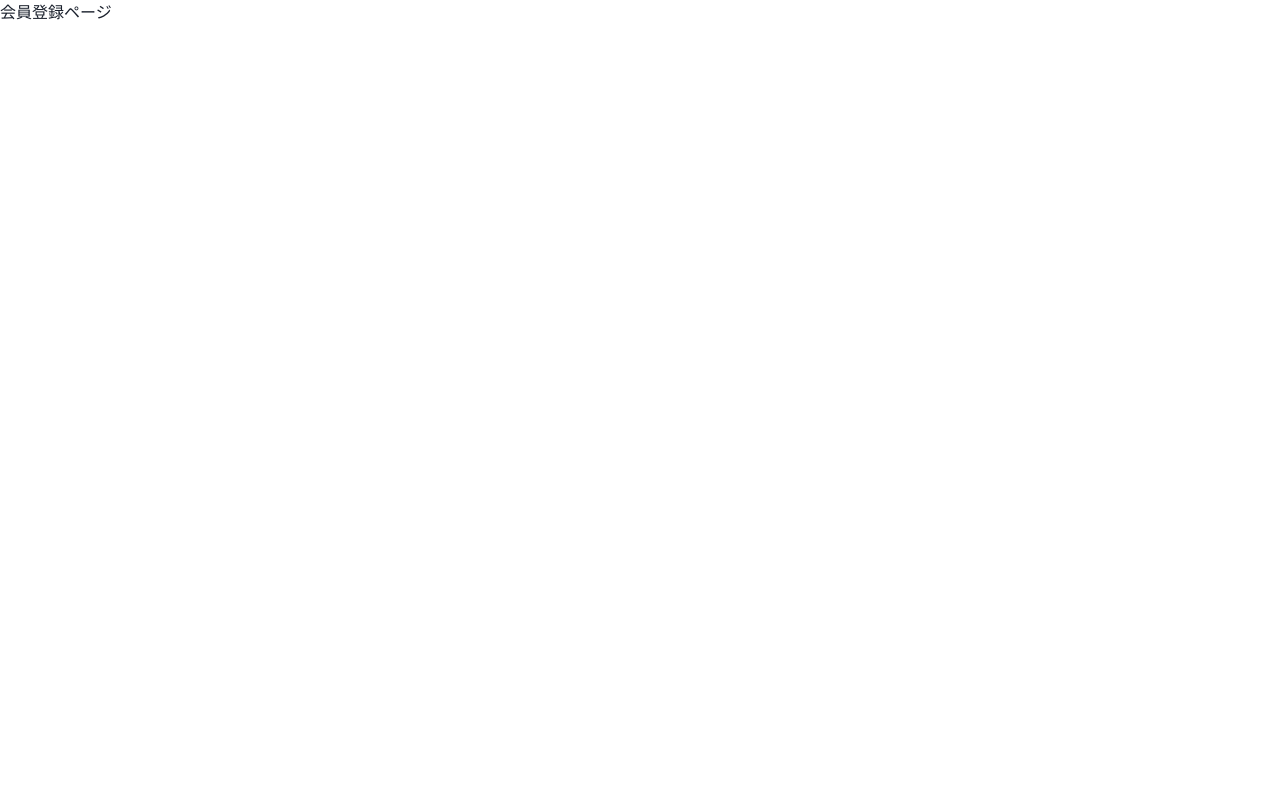
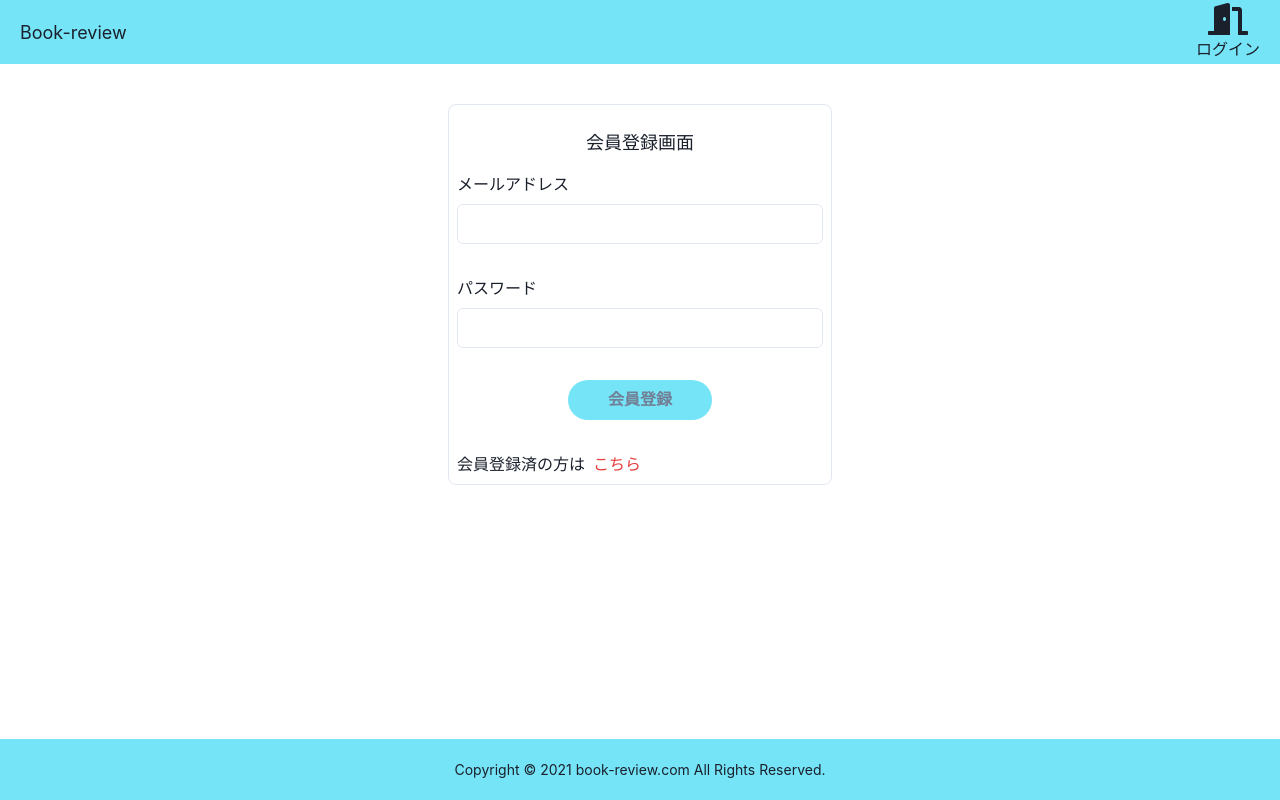
Before and after one commit to Naoki0722/book-app, a React (Create React App) app: page /register in a window 1280 px wide. Built offline with nearby package versions, Linux system fonts and the light colour scheme; no server answers.

Commit message:
add register views

```diff
--- a/package.json
+++ b/package.json
@@ -17,6 +17,7 @@
     "@types/node": "^12.0.0",
     "@types/react": "^17.0.0",
     "@types/react-dom": "^17.0.0",
+    "axios": "^0.21.4",
     "firebase": "^9.0.2",
     "framer-motion": "^4.1.17",
     "react": "^17.0.2",
--- a/src/compnents/atoms/MainButton.tsx
+++ b/src/compnents/atoms/MainButton.tsx
@@ -3,10 +3,12 @@ import { ReactNode, VFC } from "react";
 
 type Props = {
   children: ReactNode;
+  margin?: number;
+  onClick: () => void;
 };
 
 export const MainButton: VFC<Props> = (props) => {
-  const { children } = props;
+  const { children, margin, onClick } = props;
   return (
     <Button
       backgroundColor="cyan.300"
@@ -14,6 +16,10 @@ export const MainButton: VFC<Props> = (props) => {
       outline="none"
       borderRadius="20px"
       px={10}
+      display="block"
+      mx="auto"
+      my={margin}
+      onClick={onClick}
     >
       {children}
     </Button>
--- a/src/compnents/molecules/Form.tsx
+++ b/src/compnents/molecules/Form.tsx
@@ -1,18 +1,19 @@
 import { FormControl, FormLabel } from "@chakra-ui/form-control";
 import { Input } from "@chakra-ui/input";
-import { ReactNode, VFC } from "react";
+import { ChangeEvent, ReactNode, VFC } from "react";
 
 type Props = {
   children: ReactNode;
   type: string;
+  onChange?: (e: ChangeEvent<HTMLInputElement>) => void;
 };
 
 export const Form: VFC<Props> = (props) => {
-  const { children, type } = props;
+  const { children, type, onChange } = props;
   return (
     <FormControl>
       <FormLabel>{children}</FormLabel>
-      <Input type={type} />
+      <Input type={type} onChange={onChange} />
     </FormControl>
   );
 };
--- /dev/null
+++ b/src/compnents/organisms/FormArea.tsx
@@ -0,0 +1,59 @@
+import { Box, Stack, Text, HStack } from "@chakra-ui/layout";
+import { ChangeEvent, VFC } from "react";
+import { Link } from "react-router-dom";
+import { MainButton } from "../atoms/MainButton";
+import { Form } from "../molecules/Form";
+
+type Props = {
+  title: string;
+  buttonMessage: string;
+  linkMessage: string;
+  link: string;
+  onClick: () => void;
+  onEmailChange?: (e: ChangeEvent<HTMLInputElement>) => void;
+  onPasswordChange?: (e: ChangeEvent<HTMLInputElement>) => void;
+};
+
+export const FormArea: VFC<Props> = (props) => {
+  const {
+    title,
+    buttonMessage,
+    linkMessage,
+    link,
+    onClick,
+    onEmailChange,
+    onPasswordChange,
+  } = props;
+  return (
+    <Box
+      borderRadius="lg"
+      maxW="sm"
+      borderWidth="1px"
+      overflow="hidden"
+      p={2}
+      mx="auto"
+      mt={10}
+    >
+      <Text fontSize="lg" textAlign="center" p={4}>
+        {title}
+      </Text>
+      <Stack spacing={8}>
+        <Form type="email" onChange={onEmailChange}>
+          メールアドレス
+        </Form>
+        <Form type="password" onChange={onPasswordChange}>
+          パスワード
+        </Form>
+      </Stack>
+      <MainButton margin={8} onClick={onClick}>
+        {buttonMessage}
+      </MainButton>
+      <HStack>
+        <Text>{linkMessage}</Text>
+        <Text color="red.500">
+          <Link to={`/${link}`}>こちら</Link>
+        </Text>
+      </HStack>
+    </Box>
+  );
+};
--- a/src/compnents/organisms/Header.tsx
+++ b/src/compnents/organisms/Header.tsx
@@ -2,12 +2,15 @@ import { VFC } from "react";
 import { FontAwesomeIcon } from "@fortawesome/react-fontawesome";
 import { faDoorOpen } from "@fortawesome/free-solid-svg-icons";
 import { Flex, Box, Spacer, Text } from "@chakra-ui/layout";
+import { Link } from "react-router-dom";
 
 export const Header: VFC = () => {
   return (
     <Flex h={16} align="center" backgroundColor="cyan.300">
       <Box pl={5}>
-        <Text fontSize="lg">Book-review</Text>
+        <Text fontSize="lg">
+          <Link to="/">Book-review</Link>
+        </Text>
       </Box>
       <Spacer />
       <Box pr={5} textAlign="center">
--- a/src/compnents/pages/Login.tsx
+++ b/src/compnents/pages/Login.tsx
@@ -1,9 +1,43 @@
-import { memo, VFC } from "react";
+import { ChangeEvent, memo, useState, VFC } from "react";
+import { FormArea } from "../organisms/FormArea";
+import { Main } from "../templetes/Main";
+import { firebaseAuth } from "../../config/firebase";
+import { signInWithEmailAndPassword } from "@firebase/auth";
+import { useHistory } from "react-router-dom";
 
 export const Login: VFC = memo(() => {
+  const [email, setEmail] = useState("");
+  const [password, setPassword] = useState("");
+  const history = useHistory();
+
+  const onEmailChange = (e: ChangeEvent<HTMLInputElement>) => {
+    setEmail(e.target.value);
+  };
+  const onPasswordChange = (e: ChangeEvent<HTMLInputElement>) => {
+    setPassword(e.target.value);
+  };
+  const onClickLogin = () => {
+    signInWithEmailAndPassword(firebaseAuth, email, password)
+      .then((res) => {
+        console.log(res);
+        alert("ログイン完了");
+        history.push("/");
+      })
+      .catch((error) => {
+        alert(error.message);
+      });
+  };
   return (
-    <div>
-      <p>ログインページ</p>
-    </div>
+    <Main>
+      <FormArea
+        title="ログイン画面"
+        buttonMessage="ログイン"
+        linkMessage="会員登録の方は"
+        link="register"
+        onClick={onClickLogin}
+        onEmailChange={(e) => onEmailChange(e)}
+        onPasswordChange={(e) => onPasswordChange(e)}
+      />
+    </Main>
   );
 });
--- a/src/compnents/pages/Register.tsx
+++ b/src/compnents/pages/Register.tsx
@@ -1,9 +1,44 @@
-import { memo, VFC } from "react";
+import { ChangeEvent, memo, useState, VFC } from "react";
+import { FormArea } from "../organisms/FormArea";
+import { Main } from "../templetes/Main";
+import { firebaseAuth } from "../../config/firebase";
+import { createUserWithEmailAndPassword } from "@firebase/auth";
+import { useHistory } from "react-router";
 
 export const Register: VFC = memo(() => {
+  const [password, setPassword] = useState("");
+  const [email, setEmail] = useState("");
+  const history = useHistory();
+
+  const onEmailChange = (e: ChangeEvent<HTMLInputElement>) => {
+    setEmail(e.target.value);
+  };
+
+  const onPasswordChange = (e: ChangeEvent<HTMLInputElement>) => {
+    setPassword(e.target.value);
+  };
+
+  const onClickRegister = () => {
+    createUserWithEmailAndPassword(firebaseAuth, email, password)
+      .then((res) => {
+        console.log(res);
+        alert("新規登録追加しました、メールを確認お願いします");
+        history.push("/");
+      })
+      .catch((error) => alert(error.message));
+  };
+
   return (
-    <div>
-      <p>会員登録ページ</p>
-    </div>
+    <Main>
+      <FormArea
+        title="会員登録画面"
+        buttonMessage="会員登録"
+        linkMessage="会員登録済の方は"
+        link="login"
+        onClick={onClickRegister}
+        onEmailChange={(e) => onEmailChange(e)}
+        onPasswordChange={(e) => onPasswordChange(e)}
+      />
+    </Main>
   );
 });
--- a/src/compnents/templetes/Main.tsx
+++ b/src/compnents/templetes/Main.tsx
@@ -1,11 +1,17 @@
-import { VFC } from "react";
+import { ReactNode, VFC } from "react";
 import { Footer } from "../organisms/Footer";
 import { Header } from "../organisms/Header";
 
-export const Main: VFC = () => {
+type Props = {
+  children: ReactNode;
+};
+
+export const Main: VFC<Props> = (props) => {
+  const { children } = props;
   return (
     <>
       <Header />
+      {children}
       <Footer />
     </>
   );
--- /dev/null
+++ b/src/hooks/useAuthState.ts
@@ -0,0 +1,17 @@
+import { useEffect, useState } from "react";
+import { onAuthStateChanged } from "firebase/auth";
+
+import { firebaseAuth } from "../config/firebase";
+
+export const useAuthState = (): boolean => {
+  const [auth, setAuth] = useState<boolean>(false);
+
+  useEffect(() => {
+    onAuthStateChanged(firebaseAuth, (user) => {
+      if (user) {
+        setAuth(true);
+      }
+    });
+  });
+  return auth;
+};
--- a/src/router/Router.tsx
+++ b/src/router/Router.tsx
@@ -1,16 +1,18 @@
-import { memo } from "react";
-import { Switch, Route } from "react-router-dom";
+import { memo, VFC } from "react";
+import { Switch, Route, Redirect } from "react-router-dom";
 import { Home } from "../compnents/pages/Home";
 import { Login } from "../compnents/pages/Login";
 import { NotFound } from "../compnents/pages/NotFound";
 import { Register } from "../compnents/pages/Register";
 import { BookRoutes } from "./BookRoutes";
+import { useAuthState } from "../hooks/useAuthState";
 
-export const Router = memo(() => {
+export const Router: VFC = memo(() => {
+  const auth = useAuthState();
   return (
     <Switch>
       <Route path="/" exact>
-        <Home />
+        {auth ? <Home /> : <Redirect to="/login" />}
       </Route>
       <Route path="/login">
         <Login />
```
Also changed, not shown: 1 other file (tests, documents, lock files or other folders).
